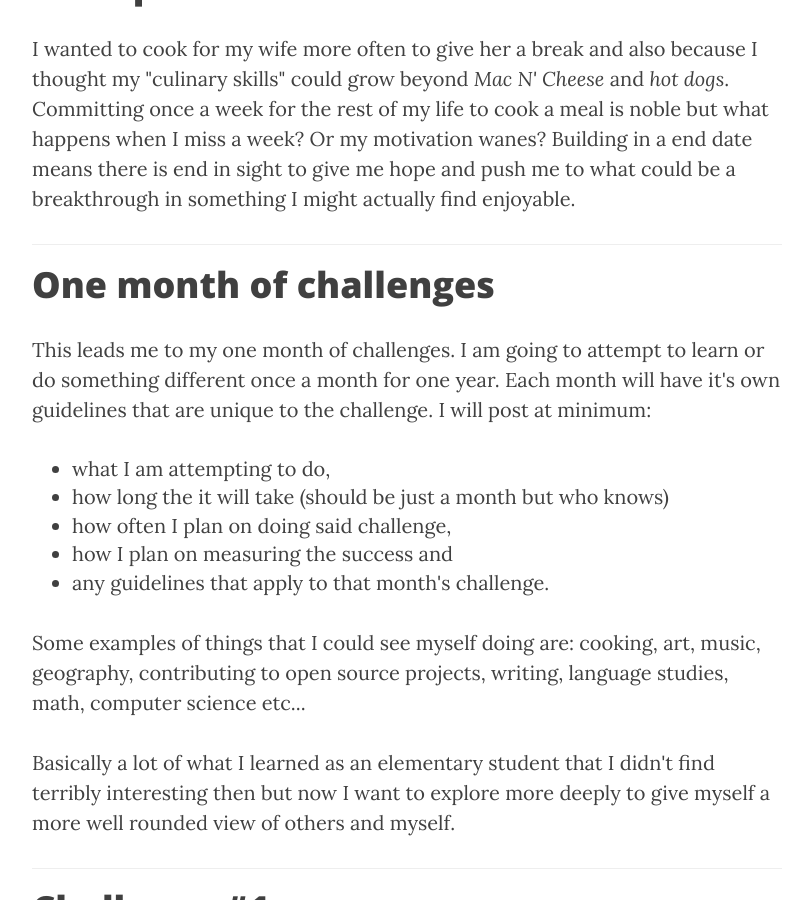
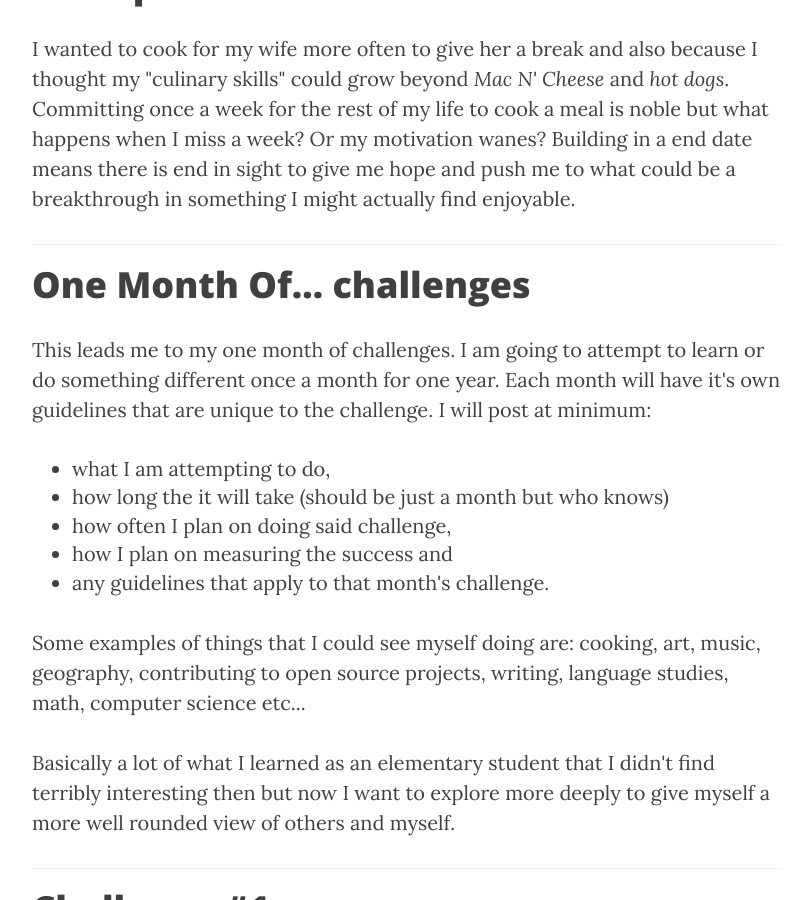
Before and after one commit to joshdstanton/onemonthof.github.io, a Jekyll site: the page built from _posts/2014-12-20-the-beginning.markdown, in a window 1280 px wide and 900 px high, scrolled down 1822 px. Shown: the whole window, without its empty margins (233-1043 px from the left). Built offline with Jekyll 4.4.1, drawn with Linux system fonts in a browser that asks for light colours; nearby versions of some CDN libraries.

Commit message:
modified header

```diff
--- a/_posts/2014-12-20-the-beginning.markdown
+++ b/_posts/2014-12-20-the-beginning.markdown
@@ -55,7 +55,7 @@ in a end date means there is end in sight to give me hope and push me to what
 could be a breakthrough in something I might actually find enjoyable.
 
 <hr>
-<h1>One month of challenges</h1>
+<h1>One Month Of... challenges</h1>
 <p>This leads me to my one month of challenges. I am going to attempt to
 learn or do something different once a month for one year. Each month will have
 it's own guidelines that are unique to the challenge. I will post at minimum:
```
Also changed, not shown: 2 other files.
